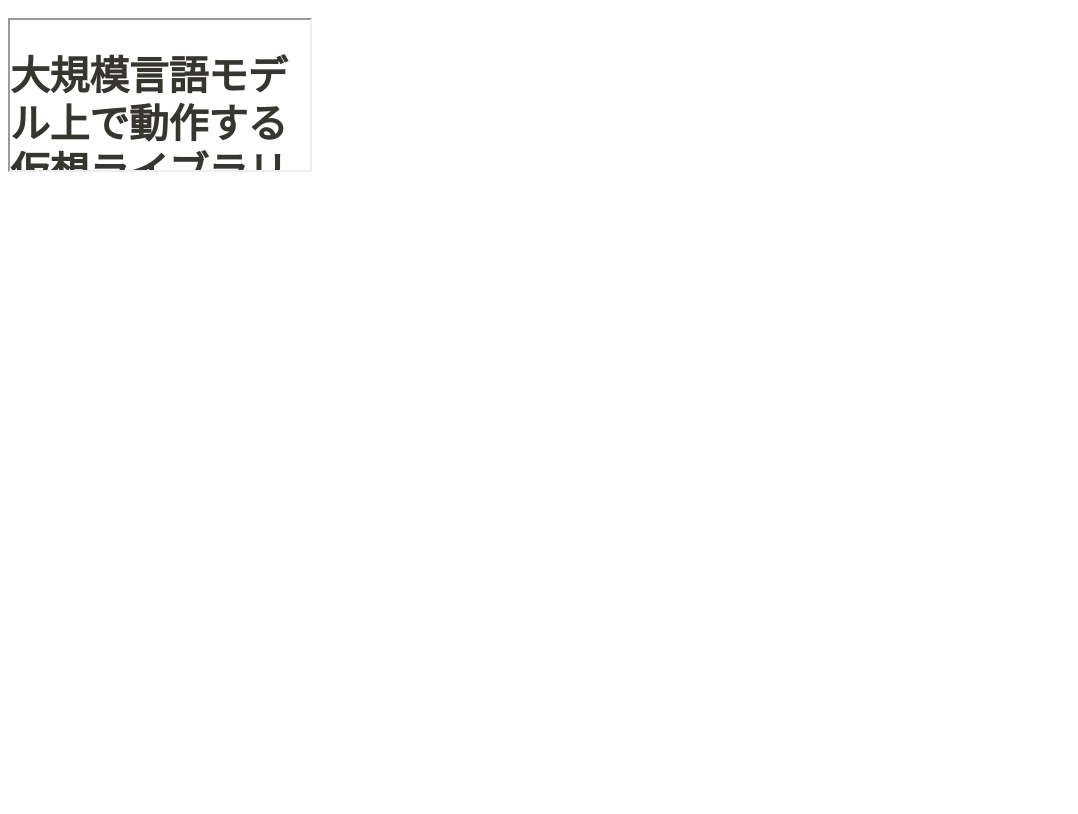
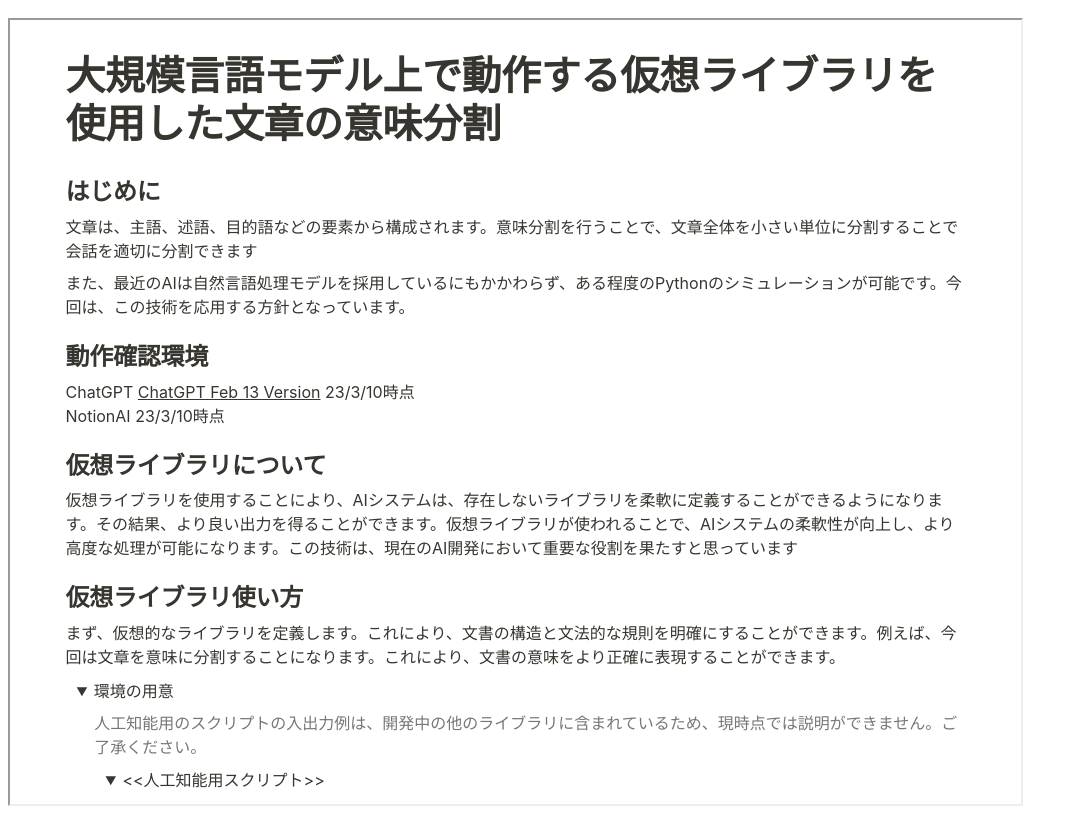
Before and after one commit to takosama/rin_sns_AI.github.io, a plain HTML site: page index.html in a window 1280 px wide. Shown: the part 48-862 px from the top of the page, without its empty margins (0-1078 px from the left). Before the commit the page ends 800 px from the top, so only its background shows below. Drawn offline with Linux system fonts and the light colour scheme.

Commit message:
Update index.html

```diff
--- a/index.html
+++ b/index.html
@@ -5,6 +5,6 @@
   </head>
   <body>
     <h1>hello world</h1>
-    <iframe src="https://takosama.github.io/rin_sns_AI.github.io/001.html"></iframe>
+    <iframe src="https://takosama.github.io/rin_sns_AI.github.io/001.html" width=80% height=100%></iframe>
   </body>
 </html>
```
